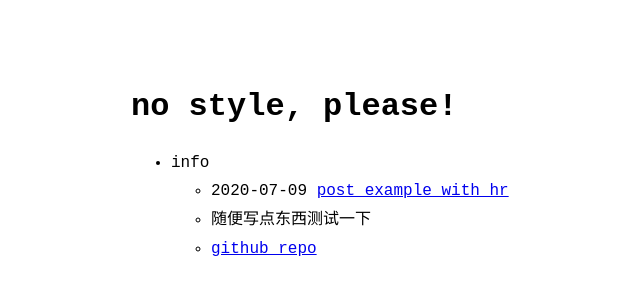
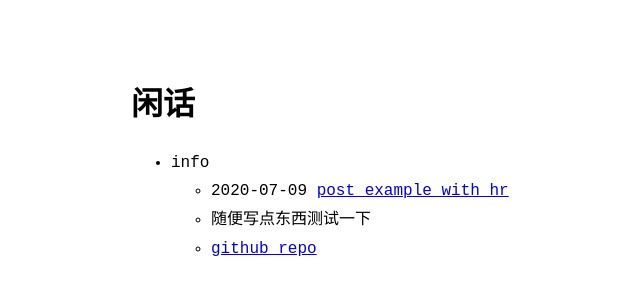
Before and after one commit to lccccc1024/lccccc1024.github.io, a Jekyll site: the page built from index.md, in a window 1280 px wide. Shown: the top 300 px of the page, without its empty margins (189-829 px from the left). Built offline with Jekyll 4.4.1, drawn with Linux system fonts in a browser that asks for light colours.

Commit message:
Update _config.yml

```diff
--- a/_config.yml
+++ b/_config.yml
@@ -1,14 +1,14 @@
-title: no style, please! # name of the site
-author: Riccardo Graziosi # name of site's author
-email: riccardo.graziosi97@gmail.com # email of site's author
-url: https://riggraz.dev # root address of the site
-baseurl: "/no-style-please" # subpath of the site, e.g. "/blog" (leave it blank "" if you're site shouldn't use a subpath)
+title: 闲话 # name of the site
+author: lccccc1024 # name of site's author
+email: asa.lu@outlook.com # email of site's author
+url: https://asalu.xyz # root address of the site
+baseurl:  # subpath of the site, e.g. "/blog" (leave it blank "" if you're site shouldn't use a subpath)
 description: > # description of the site (multiple lines allowed)
-  A (nearly) no-CSS, fast, minimalist Jekyll theme.
+  正经人也写日记...
 
-permalink: /:slug.html
+# permalink:
 
-favicon: "logo.png" # name+extension of favicon (which must be put on the root folder)
+# favicon: "logo.png" # name+extension of favicon (which must be put on the root folder)
 # goat_counter: "yoursitename" # put your GoatCounter name if you want to use GoatCounter analytics
 
 theme: no-style-please # if you are using GitHub Pages, change it to remote_theme: riggraz/no-style-please
```
